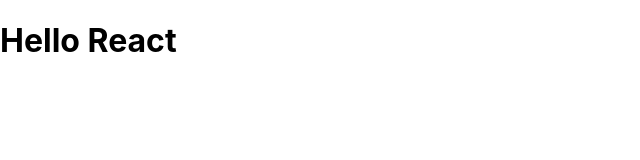
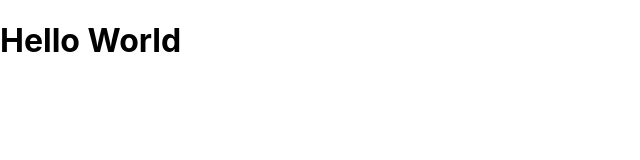
Before and after one commit to stamander/challenge_react, a React (Create React App) app: page / in a window 1280 px wide. Shown: the top 160 px of the page, without its empty margins (0-640 px from the left). Built offline with nearby package versions, Linux system fonts and the light colour scheme.

Commit message:
Update App.js

```diff
--- a/src/App.js
+++ b/src/App.js
@@ -6,7 +6,7 @@
 class App extends React.Component {
   render() {
     return (
-      <h1>Hello React</h1>
+      <h1>Hello World</h1>
     );
   }
 }
```
